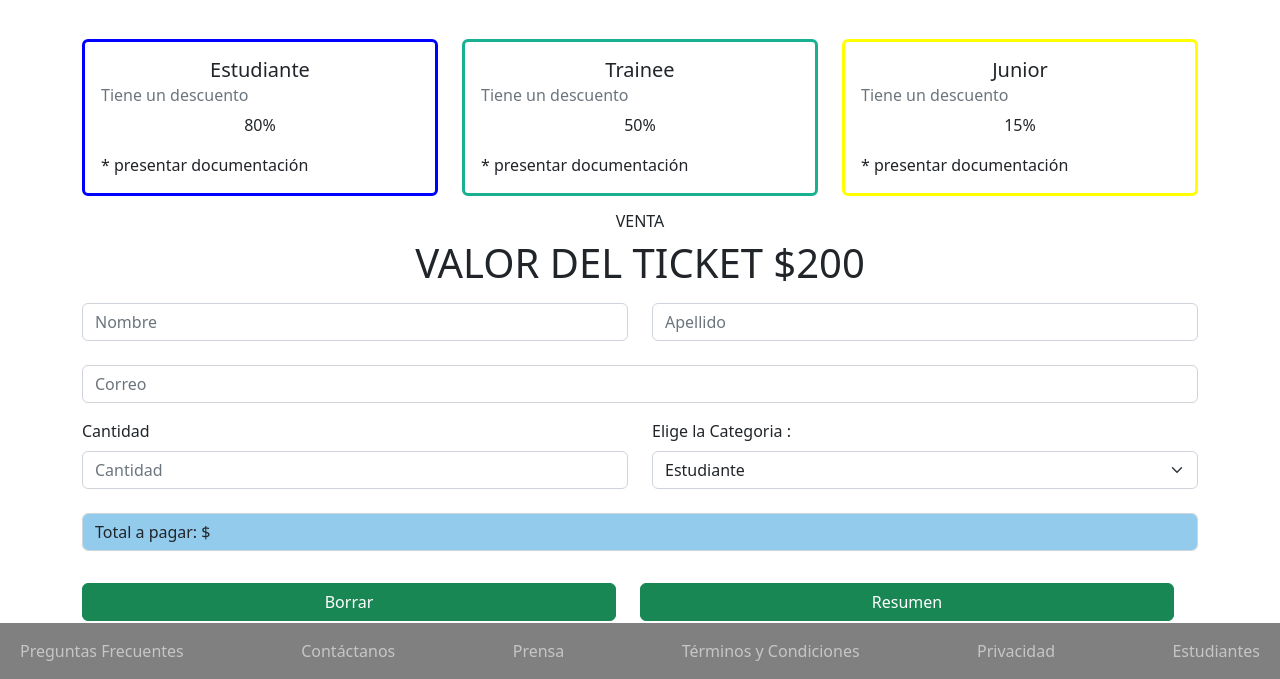
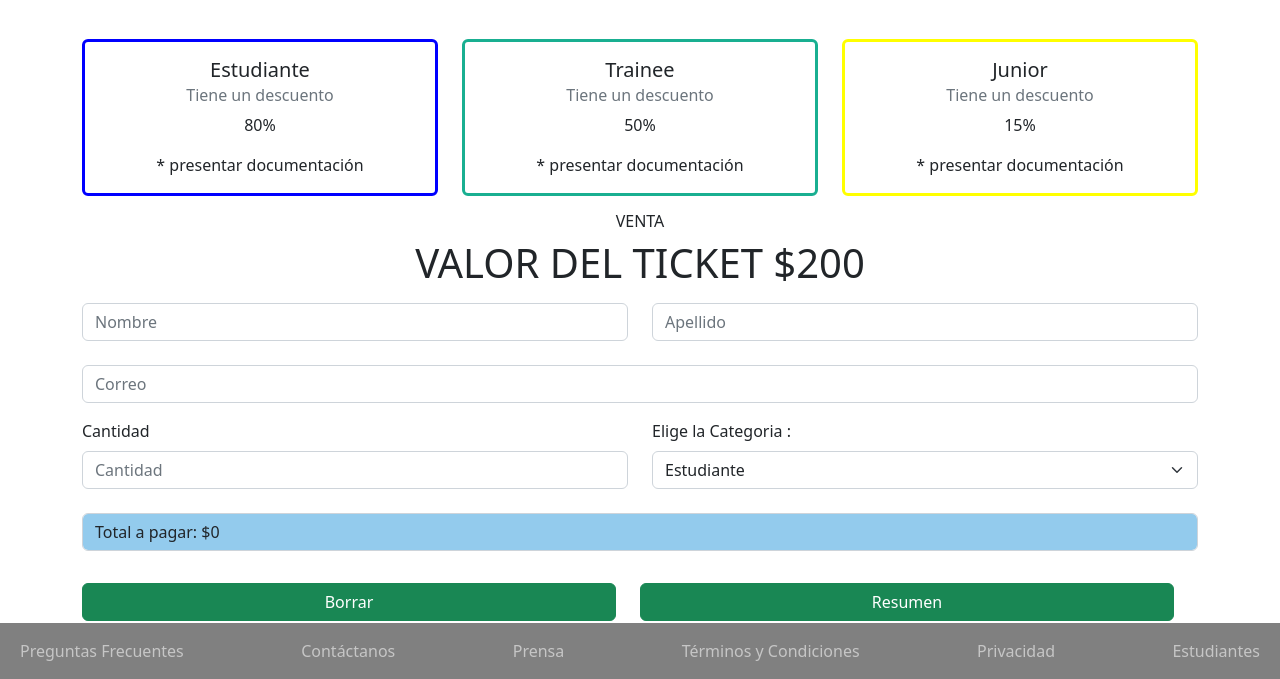
Before and after one commit to Daavidhug/MaquetacionCodoACodo, a plain HTML site: page ticket.html in a window 1280 px wide. Both pictures are taken after a click on the button "Resumen". Shown: the part 121-800 px from the top of the page. Drawn offline with nearby package versions, Linux system fonts and the light colour scheme.

Commit message:
js funcionando bien y entregando el valor total en web

```diff
--- a/javaScript.js
+++ b/javaScript.js
@@ -1,11 +1,11 @@
 const PRECIO = 200 ;
 
-function resumen(){
-    let cantidadDeEntrada = document.getElementById('cantidadEntrada').value
+function calcularTotal(){
+    let cantidadDeEntradas = document.getElementById('cantidadEntrada').value
     let descuentoPorCategoria = document.getElementById('categoriaDeDescuento').value
-    let subTotal = (PRECIO * cantidadDeEntrada);
+    let subTotal = PRECIO * cantidadDeEntradas;
     let descuento = (descuentoPorCategoria / 100) * subTotal ;
     let precioTotal = subTotal - descuento;
 
-    console.log(precioTotal);
+    document.getElementById('resumenPago').innerHTML = "Total a pagar: $" + precioTotal;
 }
--- a/ticket.html
+++ b/ticket.html
@@ -40,9 +40,9 @@
         <div class="card" style="border:solid blue">
           <div class="card-body">
             <h5 class="card-title text-center">Estudiante</h5>
-            <h6 class="card-subtitle mb-2 text-muted">Tiene un descuento</h6>
+            <h6 class="card-subtitle mb-2 text-muted text-center">Tiene un descuento</h6>
             <p class="card-text text-center">80%</p>
-            <p class="card-text">* presentar documentación</p>
+            <p class="card-text text-center">* presentar documentación</p>
           </div>
         </div>
       </div>
@@ -51,9 +51,9 @@
         <div class="card" style="border:solid rgb(25, 175, 145)">
           <div class="card-body">
             <h5 class="card-title text-center">Trainee</h5>
-            <h6 class="card-subtitle mb-2 text-muted">Tiene un descuento</h6>
+            <h6 class="card-subtitle mb-2 text-muted text-center">Tiene un descuento</h6>
             <p class="card-text text-center">50%</p>
-            <p class="card-text">* presentar documentación</p>
+            <p class="card-text text-center">* presentar documentación</p>
           </div>
         </div>
       </div>
@@ -62,9 +62,9 @@
         <div class="card" style="border:solid yellow">
           <div class="card-body">
             <h5 class="card-title text-center">Junior</h5>
-            <h6 class="card-subtitle mb-2 text-muted">Tiene un descuento</h6>
+            <h6 class="card-subtitle mb-2 text-muted text-center">Tiene un descuento</h6>
             <p class="card-text text-center">15%</p>
-            <p class="card-text">* presentar documentación</p>
+            <p class="card-text text-center">* presentar documentación</p>
           </div>
         </div>
       </div>
@@ -125,7 +125,7 @@
             <button type="submit" class="btn btn-success " style="width:100%;">Borrar</button>
             </div>
             <div class="col">
-              <button id="btnCalculo" type="button" class="btn btn-success " onclick="resumen()" style="width: 100%;">Resumen</button>
+              <button id="btnCalculo" type="button" class="btn btn-success " onclick="calcularTotal()" style="width: 100%;">Resumen</button>
             </div>
           </div>
 
```
